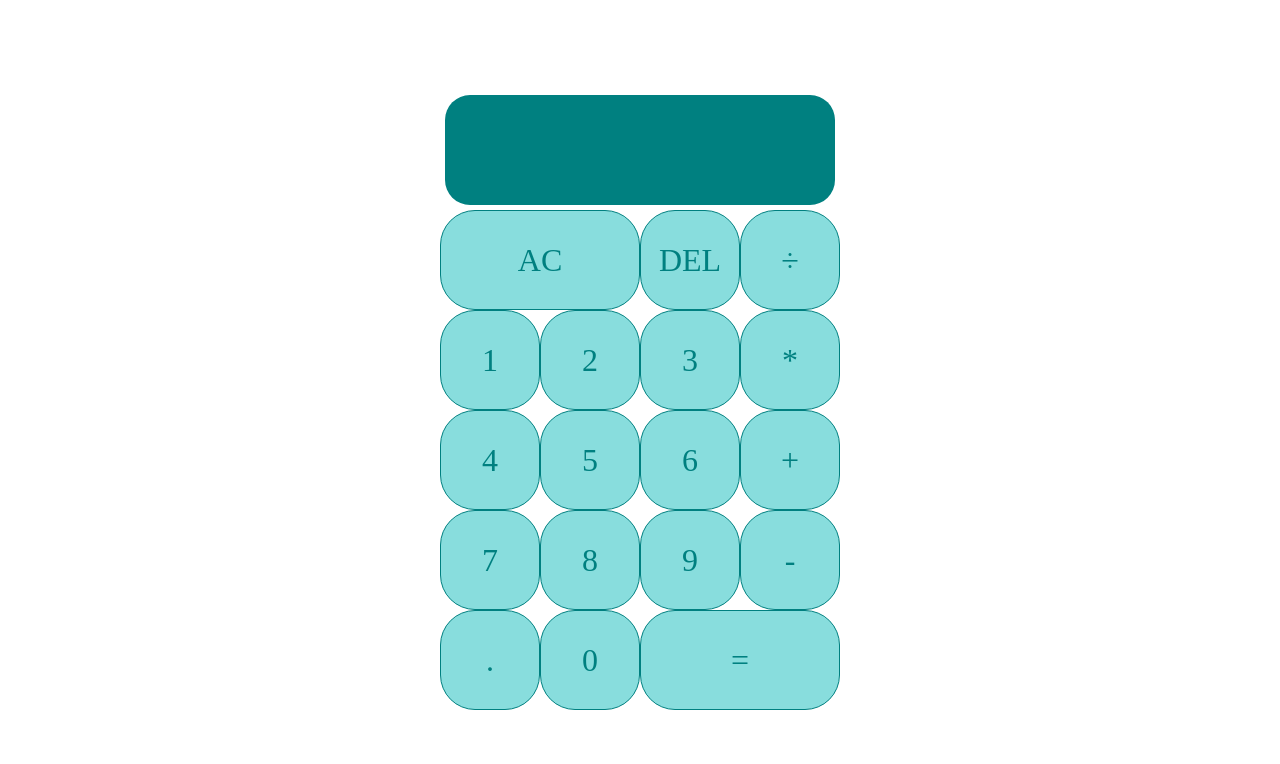
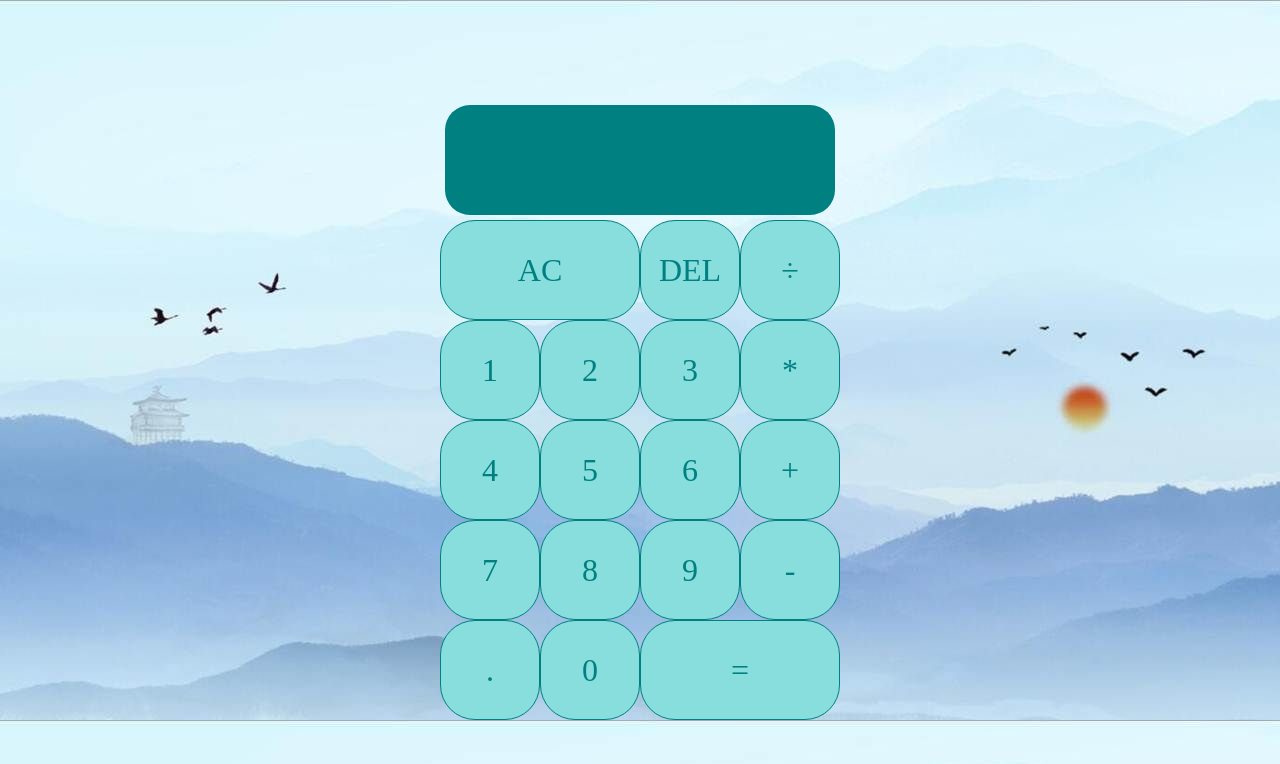
Before and after one commit to melicahya/kalku5, a plain HTML site: page index.html in a window 1280 px wide. Shown: the top 764 px of the page. Drawn offline with Linux system fonts and the light colour scheme; a web font is replaced by a local one.

Commit message:
Update styles.css

```diff
--- a/styles.css
+++ b/styles.css
@@ -8,7 +8,7 @@
   body {
     padding: 0;
     margin: 0;
-    background: url("img/cloud.jpg");
+    background: url(cloud.jpg);
   }
 
   .calculator-grid {
@@ -19,6 +19,7 @@
     border-radius: 35px;
     grid-template-columns: repeat(4, 100px);
     grid-template-rows: minmax(120px, auto) repeat(5, 100px);
+    margin: 10px;
   }
 
   .calculator-grid > button {
```
